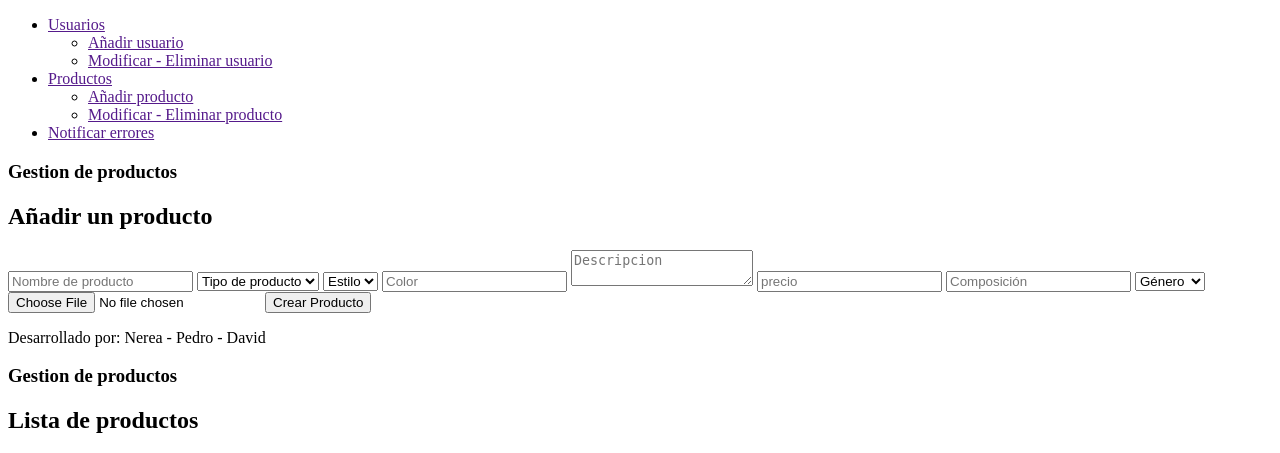
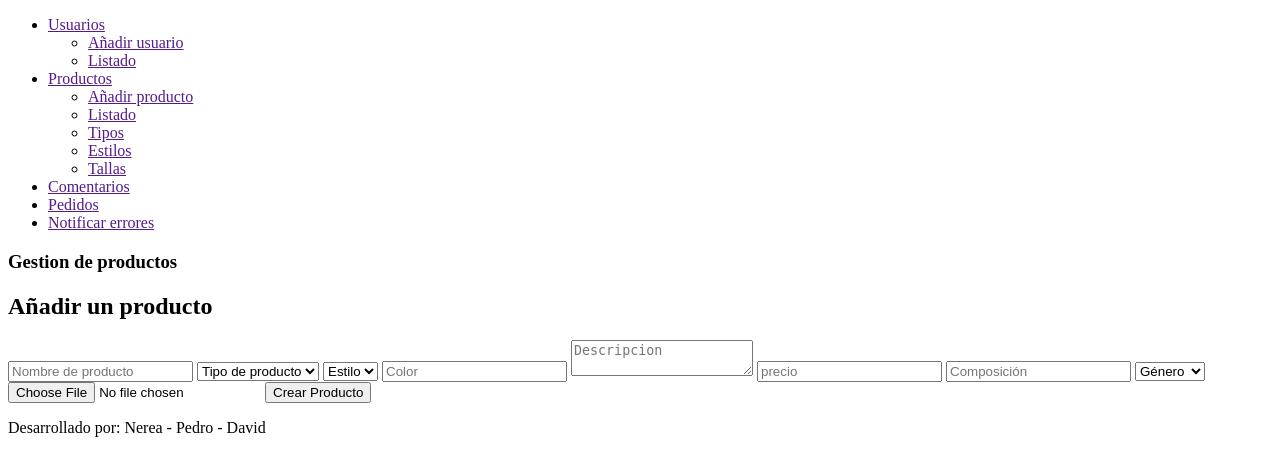
Before and after one commit to deividhub/proyecto_final, a CodeIgniter app: the page made by application/views/administracion/plantilla_adm.php in a window 1280 px wide. Shown: the part 62-515 px from the top of the page. Run offline with CodeIgniter, Linux system fonts and the light colour scheme; data that the repository does not hold is empty.

Commit message:
Cambios
aaa

```diff
--- a/application/views/administracion/plantilla_adm.php
+++ b/application/views/administracion/plantilla_adm.php
@@ -15,15 +15,20 @@
 	    <li><a href="">Usuarios</a>
 	    	<ul class="submenu_panel_admin">
 	    	    <li><a href="">Añadir usuario</a></li>
-	    	    <li><a href="">Modificar - Eliminar usuario</a></li>
+	    	    <li><a href="">Listado</a></li>
 	    	</ul>
 	    </li>
 	    <li><a href="">Productos</a>
 	    	<ul class="submenu_panel_admin">
 	    	    <li><a href="">Añadir producto</a></li>
-	    	    <li><a href="">Modificar - Eliminar producto</a></li>
+	    	    <li><a href="">Listado</a></li>
+	    	    <li><a href="">Tipos</a></li>
+	    	    <li><a href="">Estilos</a></li>
+	    	    <li><a href="">Tallas</a></li>
 	    	</ul>
 	    </li>
+	    <li><a href="">Comentarios</a></li>
+	    <li><a href="">Pedidos</a></li>
 	    <li><a href="">Notificar errores</a></li>
 	</ul>
 </aside>
--- a/css/estilo.css
+++ b/css/estilo.css
@@ -577,12 +577,14 @@ flex-direction: column;
 	font-size: 28px;
 	cursor: pointer;
 	width: 100%;
+
 }
 
 #section_article_productos .article_producto .btn_ver_producto:hover{
 	color: black;
-	background: lightgreen;
-	border: 1px solid green;
+	background: white;
+    box-shadow: 0 0 2px 1px rgba(0, 140, 186, 0.5);
+  	border: 5px solid #ddd;
 }
 /*FIN PRODUCTOS*/
 
--- a/js/controller.js
+++ b/js/controller.js
@@ -132,8 +132,7 @@ function añadir_elemento(){
 	    }});
 	}
 	else{
-		//alert("Selecciona una talla.")
-        showAlert("aaaa")
+		alert("Selecciona una talla.")
 
 	}
 }
```
Also changed, not shown: application/views/productos/vista_producto.php (+1 -1 lines), js/administracion_forms.js (+2 -6 lines).
